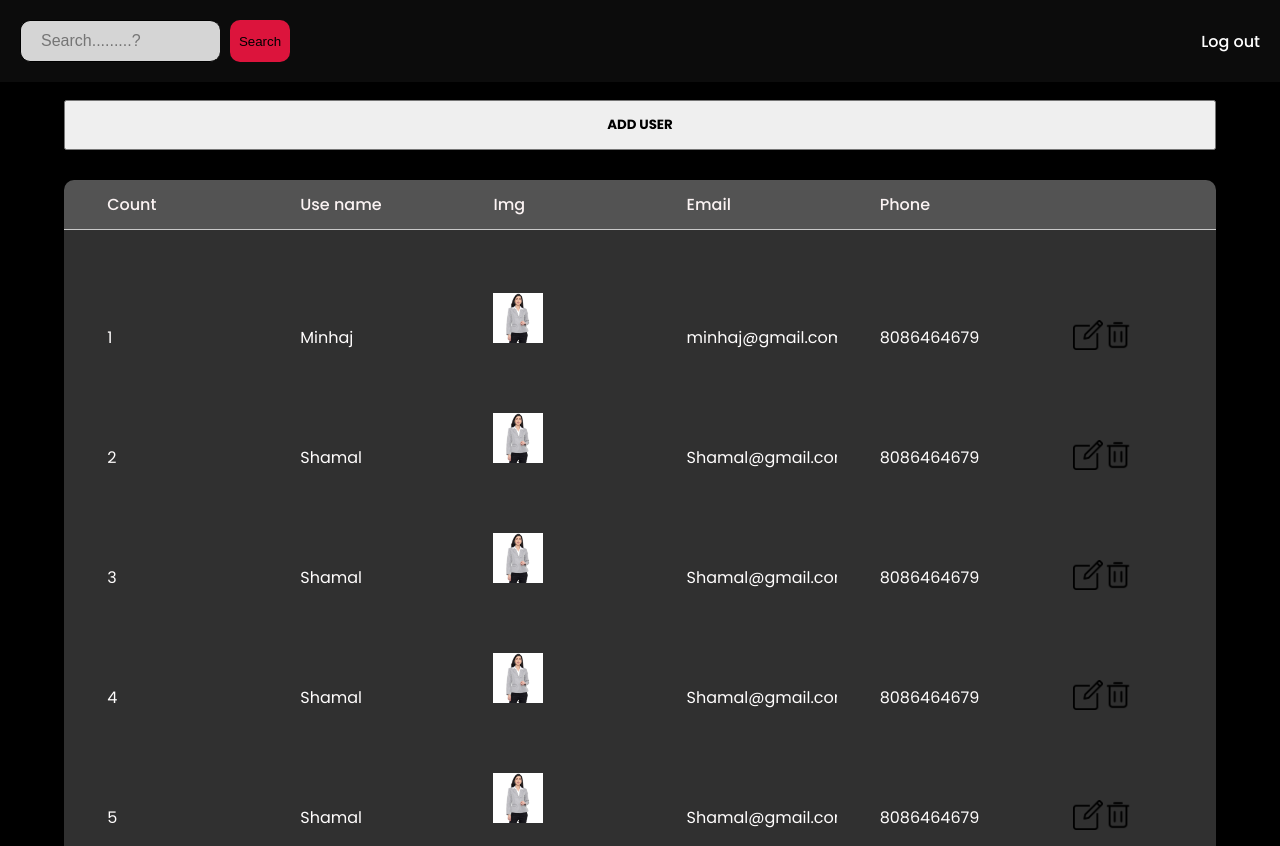
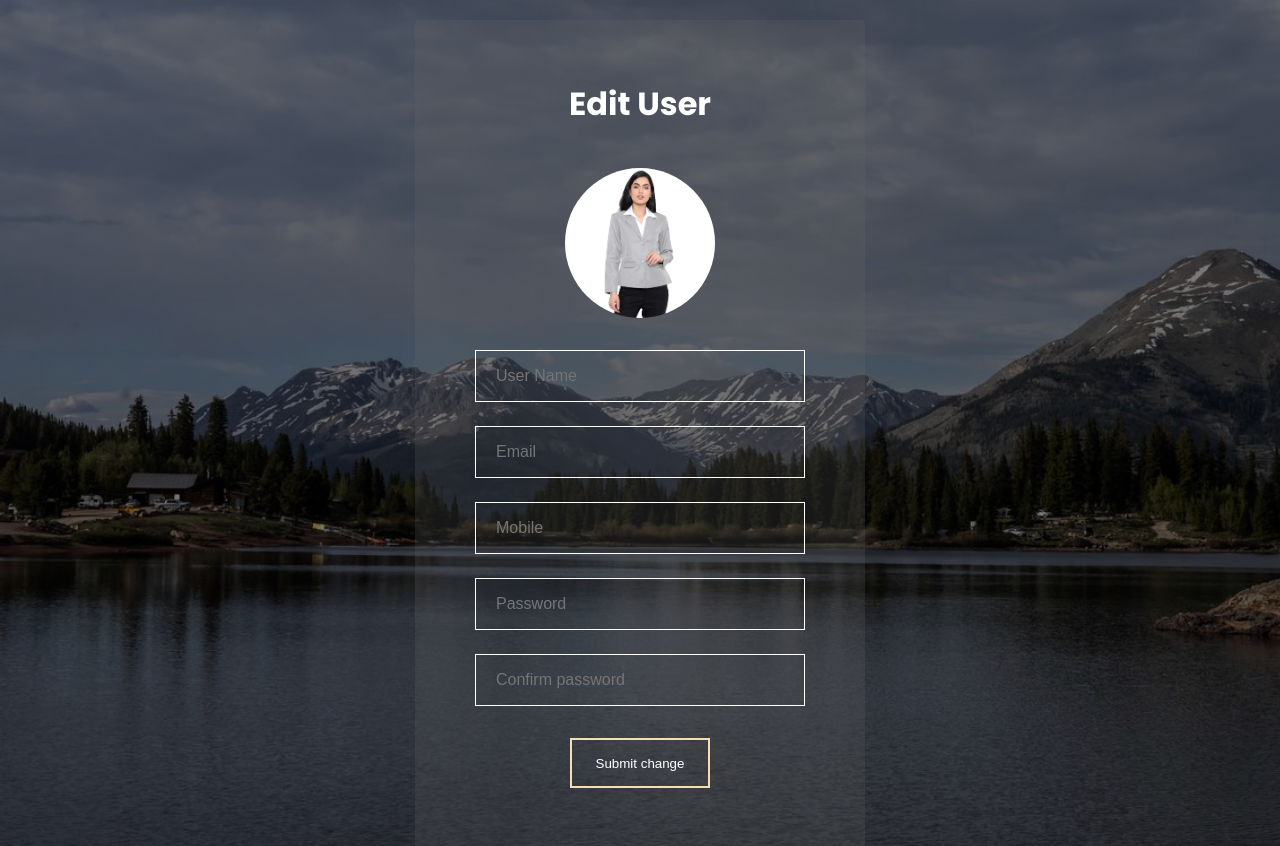
Before and after one commit to Minhaj199/React-crud, a React (Vite) app: page / in a window 1280 px wide. Shown: the top 846 px of the page. Built offline with nearby package versions, Linux system fonts and the light colour scheme.

Commit message:
Form added

```diff
--- a/src/App.jsx
+++ b/src/App.jsx
@@ -6,6 +6,7 @@ import { Home } from './Pages/User/Home/Home'
 import { Profile } from './Pages/User/Profile/Profile'
 import { AdLogin } from './Pages/Admin/Login/AdLogin'
 import { Dash } from './Pages/Admin/AdminDashboard/Dash'
+import { Form } from './Pages/Admin/AdminForm/Form'
 
 import './App.css'
 
@@ -14,7 +15,7 @@ function App() {
 
   return (
 
-    <Dash/>
+    <Form/>
     // <>
     // {/* <Navbar/> */}
 
--- a/src/Pages/Admin/AdminForm/AdminForm.css
+++ b/src/Pages/Admin/AdminForm/AdminForm.css
@@ -0,0 +1,71 @@
+.AdLogin{
+    height: auto;
+    padding: 20px 8%;
+    background-image:linear-gradient(#0000007e,#0000007e),url('/lake_mountains_landscape_1285583_1366x768.jpg') ;
+    background-size: cover;
+    display: flex;
+    justify-content: center;
+    align-items: center;
+}
+.form{
+    width: 100%;
+    max-width: 450px;
+    border-radius: 4px;
+    background-color: aqua;
+    background-color: rgba(107, 107, 107, 0.2);
+    padding: 60px;
+    display: flex;
+    flex-direction: column;
+    align-items: center;
+    justify-content: center;
+}
+.form h1{
+    margin-bottom: 20px;
+}
+.form input{
+    width: 100%;
+    height: 40px;
+    margin: 12px 0;
+    border: 1px solid;
+    outline: none;
+    background-color: rgba(214, 215, 246, 0);
+    padding: 25px 20px;
+    font-size: 16px;
+    color: white;
+
+}
+.form button{
+    width: 140px;
+    height: 50px;
+    background: transparent;
+    border: 2px solid wheat;
+    color: white;
+    margin-top: 20px;
+    cursor: pointer;
+}
+.profile-img {
+    width: 150px;
+    height: 150px;
+    margin: 20px;
+    border-radius: 50%;
+    overflow: hidden;
+    position: relative;
+    display: inline-block;
+    cursor: pointer;
+  }
+
+  .profile-img img {
+    width: 100%;
+    height: 100%;
+    object-fit: cover;
+  }
+
+  .profile-img input {
+    position: absolute;
+    top: 0;
+    left: 0;
+    width: 100%;
+    height: 100%;
+    opacity: 0;
+    cursor: pointer;
+  }
--- a/src/Pages/Admin/AdminForm/Form.jsx
+++ b/src/Pages/Admin/AdminForm/Form.jsx
@@ -1,15 +1,27 @@
-import React from 'react'
-import 'AdminForm.css'
+import React, { useState } from 'react'
+import './AdminForm.css'
 
 export const Form = () => {
-  return (
+  const [register,switching]=useState(false)
+    return (
     <div className='AdLogin'>
 
       <div className="form">
-      <h1>Admin login</h1>
-        <input type="email" />
-        <input type="password" />
-        <button>Login</button>
+      <h1>{register?'Add User':'Edit User'}</h1>
+      <div className="profile-img">
+          <img src="/618yTc8TTfL._SX679_.jpg" alt="" />
+          <input id="input id" type="file" />
+        </div>
+      <input type="name" placeholder="User Name" name="useName" />
+      <input type="email" placeholder="Email" name="email" />
+        <input type="tel" placeholder="Mobile" name="phone" />
+        <input type="password" placeholder="Password" name="password" />
+        <input
+              type="password"
+              placeholder="Confirm password"
+              name="c-password"
+            />
+        <button>{register?'Submit user':'Submit change'}</button>
       </div>
     </div>
   )
```
